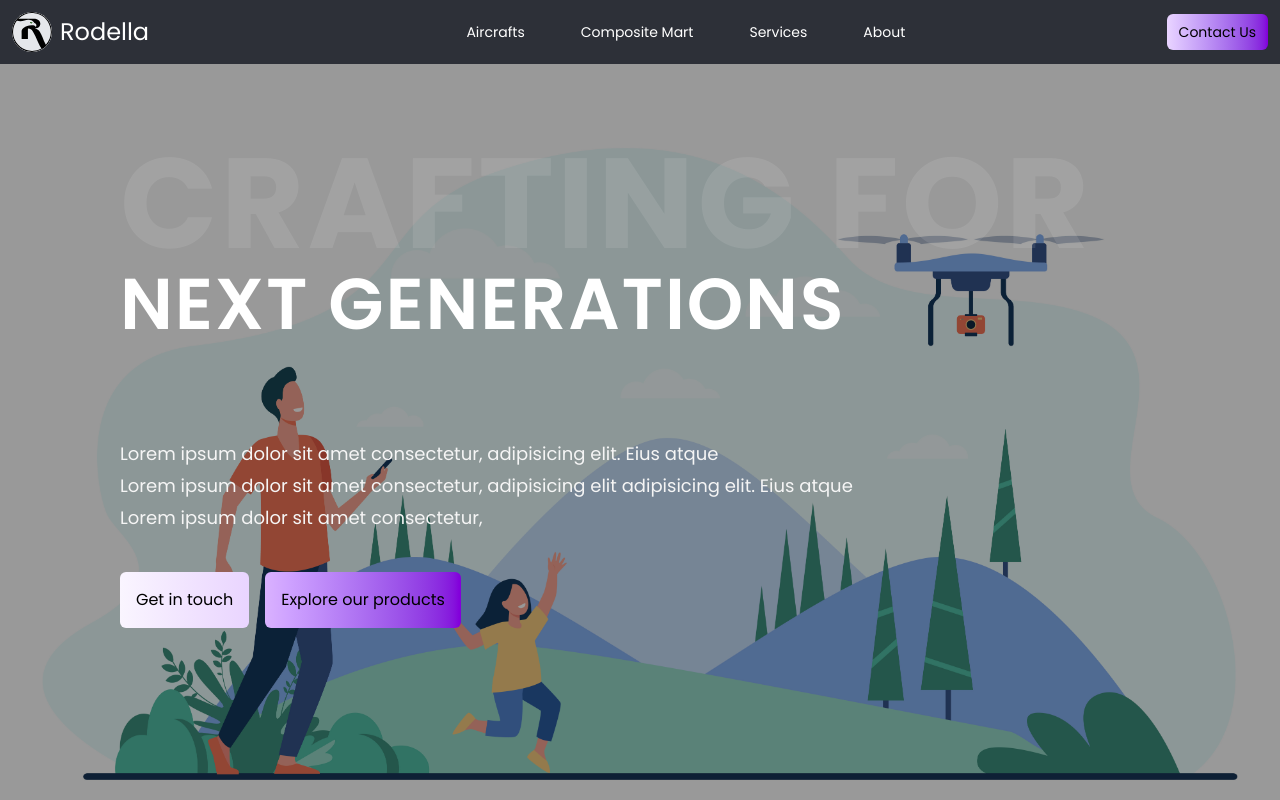
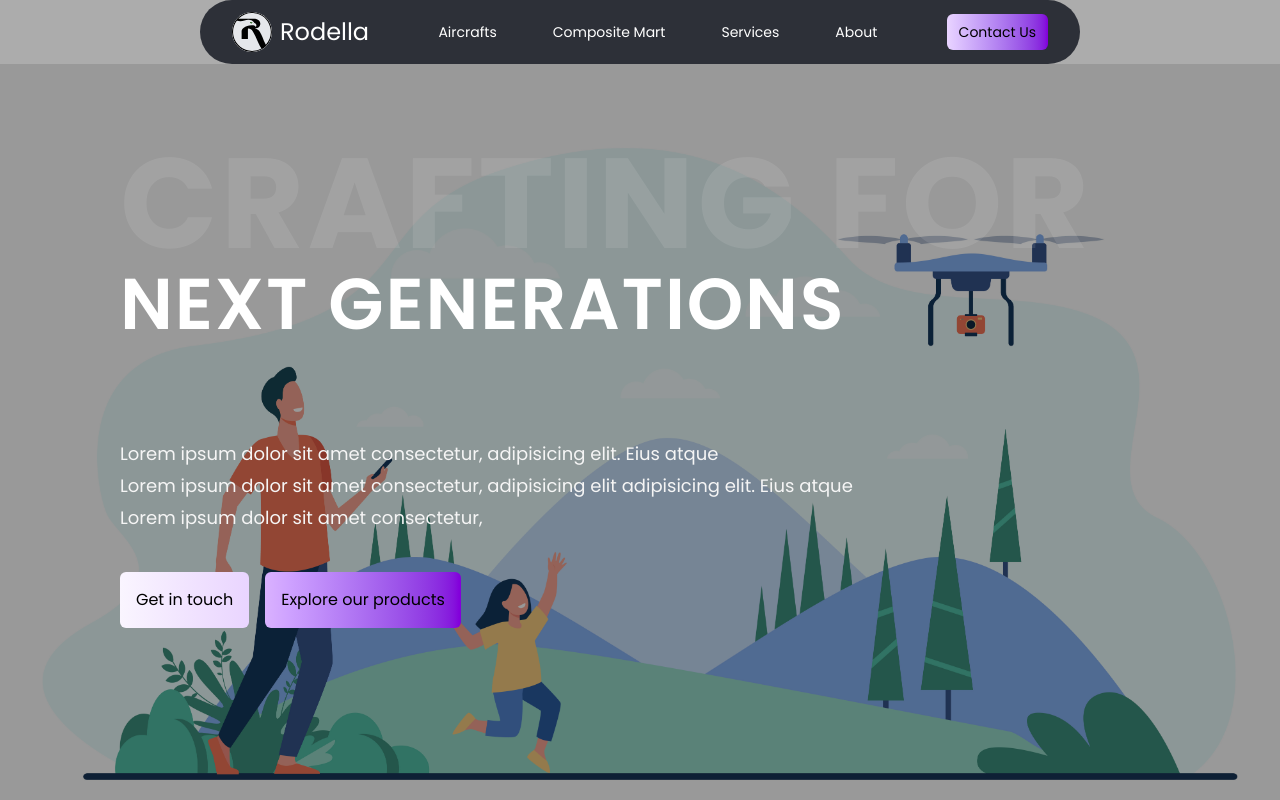
Before and after one commit to Devmangrani/JobSewa, a React (Vite) app in the folder rodella-website/: page / in a window 1280 px wide. Shown: the top 800 px of the page. Built offline with nearby package versions, Linux system fonts and the light colour scheme.

Commit message:
redesign navbar

```diff
--- a/rodella-website/src/components/Navbar.jsx
+++ b/rodella-website/src/components/Navbar.jsx
@@ -4,17 +4,8 @@ import React, { useState } from "react";
 import menuIcon from "../assets/images/menu.png";
 import closeIcon from "../assets/images/close.png";
 import { Link } from "react-router-dom";
-import {
-  FaPhone,
-  FaEnvelope,
-  FaFacebook,
-  FaYoutube,
-  FaInstagram,
-  FaLinkedin,
-} from "react-icons/fa";
 
 const Navbar = () => {
-  // const [isAircraftOpen, setIsAircraftOpen] = useState(null);
 
   const [mobileDrawerOpen, setMobileDrawerOpen] = useState(false);
 
@@ -22,18 +13,13 @@ const Navbar = () => {
     setMobileDrawerOpen(!mobileDrawerOpen);
   };
 
-  // const handleAircraftsClickMobile = (e) => {
-  //   e.preventDefault(); // Prevent default link behavior
-  //   setIsAircraftOpen(!isAircraftOpen);
-  // };
-
   const closeMobileMenu = () => {
     setMobileDrawerOpen(false);
   };
 
   return (
-    <nav className="sticky top-0 py-3 bg-gray-950/75 z-50">
-      <div className="container px-3 mx-auto relative text-sm">
+    <nav className="sticky top-0 py-3 bg-gray-950/75 z-50 rounded-4xl ml-50 mr-50 px-5">
+      <div className=" px-3 flex justify-between items-center text-sm lg:block ">
         <div className="flex justify-between items-center">
           <div className="flex items-center flex-shrink-0">
             <Link to="/" className="flex items-center">
@@ -47,48 +33,22 @@ const Navbar = () => {
               </span>
             </Link>
           </div>
-          <ul className="hidden lg:flex ml-14 space-x-8">
+          <ul className="hidden lg:flex space-x-8">
             {navItems.map((item, index) => (
               <li
                 key={index}
                 className="relative"
-                // onMouseEnter={() => {
-                //   if (item.submenu) {
-                //     setIsAircraftOpen(item.label === "Aircrafts");
-                //   }
-                // }}
-                // onMouseLeave={() => {
-                //   if (item.submenu) {
-                //     setIsAircraftOpen(false);
-                //   }
-                // }}
               >
                 <Link
                   to={item.href}
                   className="text-white hover:text-gray-300 px-3 py-2 rounded flex items-center"
-                  onClick={closeMobileMenu} // Close mobile menu on click
+                  // Close mobile menu on click
                 >
                   {item.label}
                 </Link>
-                {/* {item.submenu && isAircraftOpen && (
-                  <ul className="absolute z-10 bg-gray-800 rounded-md shadow-lg mt-2 w-25 left-0">
-                    {item.submenu.map((subItem) => (
-                      <li key={subItem.label}>
-                        <Link
-                          to={subItem.href}
-                          className="block px-4 py-2 text-orange-400 hover:bg-gray-600 whitespace-nowrap hover:rounded-md"
-                          onClick={closeMobileMenu} // Close mobile menu on click
-                        >
-                          {subItem.label}
-                        </Link>
-                      </li>
-                    ))}
-                  </ul>
-                )} */}
               </li>
             ))}
           </ul>
-
           <div className="hidden lg:block">
             <Link
               to="/contact"
@@ -98,7 +58,10 @@ const Navbar = () => {
               Contact Us
             </Link>
           </div>
-          <div className="lg:hidden md:flex flex-col justify-end">
+
+          </div>
+
+           <div className="lg:hidden md:flex flex-col justify-end">
             <button onClick={toggleNavbar}>
               {mobileDrawerOpen ? (
                 <img src={closeIcon} alt="close-menu" className="h-6 w-6" />
@@ -107,7 +70,7 @@ const Navbar = () => {
               )}
             </button>
           </div>
-        </div>
+          </div>
         {mobileDrawerOpen && (
           <div
             className="fixed right-0 z-20 bg-neutral-900 w-full p-12 flex flex-col justify-center items-center lg:hidden"
@@ -123,28 +86,14 @@ const Navbar = () => {
                   >
                     {item.label}
                   </Link>
-                  {item.submenu && isAircraftOpen && (
-                    <ul className="mt-2 space-y-2">
-                      {item.submenu.map((subItem) => (
-                        <li key={subItem.label}>
-                          <Link
-                            to={subItem.href}
-                            className="text-white hover:text-gray-300 block"
-                            onClick={closeMobileMenu} // Close mobile menu on click
-                          >
-                            {subItem.label}
-                          </Link>
-                        </li>
-                      ))}
-                    </ul>
-                  )}
-                </li>
+
+                 </li>
               ))}
             </ul>
             <div className="flex space-x-6">
               <Link
                 to="/contact"
-                className="bg-gradient-to-r from-orange-500 to-orange-800 py-2 px-3 rounded-md"
+                className="bg-gradient-to-r from-purple-200 to-purple-700 py-2 px-3 rounded-md"
                 onClick={closeMobileMenu} // Close mobile menu on click
               >
                 Contact Us
@@ -152,31 +101,7 @@ const Navbar = () => {
             </div>
           </div>
         )}
-      </div>
-
-      {/* Footer for Small Screens */} {/* use the new footer design}
-      {/* <footer className="fixed bottom-0 left-0 right-0 text-white py-2 flex justify-around items-center lg:hidden z-40">
-        <Link to="#" className="flex flex-col items-center">
-          <FaPhone />
-          <span className="text-xs">Call</span>
-        </Link>
-        <Link to="#" className="flex flex-col items-center">
-          <FaEnvelope />
-          <span className="text-xs">Email</span>
-        </Link>
-        <Link to="#" className="flex flex-col items-center">
-          <FaInstagram />
-          <span className="text-xs">Insta</span>
-        </Link>
-        <Link to="#" className="flex flex-col items-center">
-          <FaLinkedin />
-          <span className="text-xs">LinkedIn</span>
-        </Link>
-        <Link to="#" className="flex flex-col items-center">
-          <FaYoutube />
-          <span className="text-xs">YouTube</span>
-        </Link>
-      </footer> */}
+      {/* </div> */}
     </nav>
   );
 };
```
